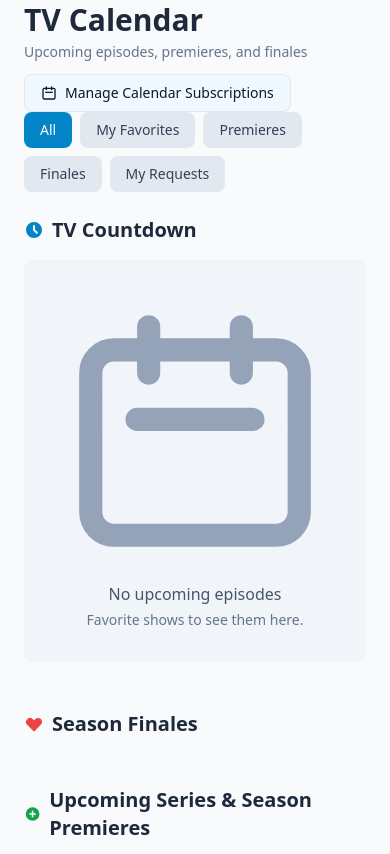
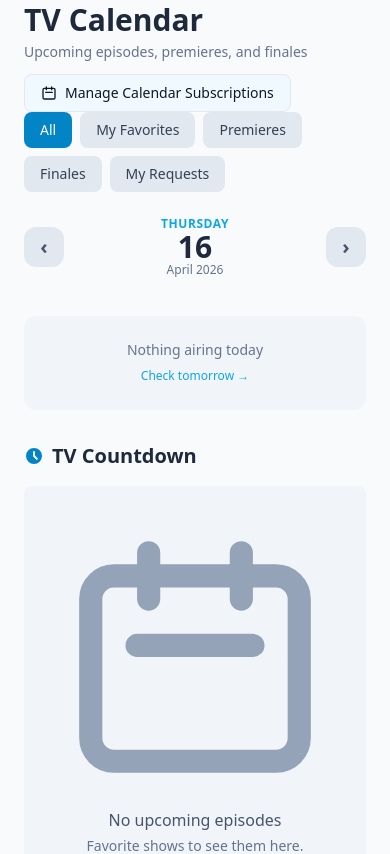
Before and after one commit to scottwf/show_notes, a Python web app: template app/templates/calendar.html in a window 390 px wide. Shown: the part 126-980 px from the top of the page. Run offline with Jinja, Linux system fonts and the light colour scheme; the template is opened without the code that fills it, so the values that code supplies are empty; some libraries are stand-ins or nearby versions.

Commit message:
feat: add mobile single-day calendar view with dot strip navigation

```diff
--- a/app/templates/calendar.html
+++ b/app/templates/calendar.html
@@ -54,6 +54,90 @@
             My Requests
         </button>
     </div>
+
+    <!-- ── Single Day View (mobile) ──────────────────────────────── -->
+    <div class="md:hidden mb-8">
+
+      <!-- Day navigator -->
+      <div class="flex items-center justify-between mb-3">
+        <button @click="prevDay()"
+                class="w-10 h-10 flex items-center justify-center rounded-xl
+                       bg-slate-200 dark:bg-slate-700 text-slate-600 dark:text-slate-300
+                       hover:bg-slate-300 dark:hover:bg-slate-600 transition-colors text-xl font-bold">
+          ‹
+        </button>
+
+        <div class="text-center flex-1 px-2">
+          <div class="text-xs font-bold text-sky-500 uppercase tracking-wider"
+               x-text="mobileDay.toLocaleDateString('en-US', { weekday: 'long' })">
+          </div>
+          <div class="text-3xl font-extrabold text-slate-800 dark:text-slate-100 leading-none my-0.5"
+               x-text="mobileDay.getDate()">
+          </div>
+          <div class="text-xs text-slate-500 dark:text-slate-400"
+               x-text="mobileDay.toLocaleDateString('en-US', { month: 'long', year: 'numeric' })">
+          </div>
+        </div>
+
+        <button @click="nextDay()"
+                class="w-10 h-10 flex items-center justify-center rounded-xl
+                       bg-slate-200 dark:bg-slate-700 text-slate-600 dark:text-slate-300
+                       hover:bg-slate-300 dark:hover:bg-slate-600 transition-colors text-xl font-bold">
+          ›
+        </button>
+      </div>
+
+      <!-- Week dots strip -->
+      <div class="flex justify-center items-center gap-2 mb-4">
+        <template x-for="dot in weekDots" :key="dot.key">
+          <div class="rounded-full transition-all"
+               :class="{
+                 'w-2.5 h-2.5 bg-sky-400': dot.isToday && dot.isCurrent,
+                 'w-2 h-2 bg-sky-500/60': dot.isToday && !dot.isCurrent,
+                 'w-2 h-2 bg-blue-500': !dot.isToday && dot.hasEvents && dot.isCurrent,
+                 'w-1.5 h-1.5 bg-blue-400/60': !dot.isToday && dot.hasEvents && !dot.isCurrent,
+                 'w-1.5 h-1.5 bg-slate-600': !dot.hasEvents
+               }">
+          </div>
+        </template>
+      </div>
+
+      <!-- Events for current day -->
+      <div class="flex flex-col gap-2">
+        <template x-if="mobileDayEvents.length === 0">
+          <div class="bg-slate-100 dark:bg-slate-800 rounded-xl p-6 text-center">
+            <p class="text-slate-500 dark:text-slate-400 text-sm">Nothing airing today</p>
+            <button @click="nextDay()"
+                    class="mt-2 text-xs text-sky-500 hover:underline">
+              Check tomorrow →
+            </button>
+          </div>
+        </template>
+        <template x-for="chip in mobileDayEvents" :key="chip.show_title">
+          <a :href="chip.url"
+             class="flex items-center justify-between px-4 py-3 rounded-xl font-semibold
+                    cursor-pointer hover:opacity-80 transition-opacity border-l-4"
+             :class="{
+               'bg-blue-900/80 border-blue-500 text-blue-100':       chip.type === 'episode' && !chip.is_premiere,
+               'bg-purple-900/80 border-purple-500 text-purple-100': chip.is_premiere || chip.type === 'premiere',
+               'bg-red-900/80 border-red-500 text-red-100':          chip.type === 'finale'
+             }">
+            <div class="min-w-0">
+              <div class="text-sm font-bold truncate" x-text="chip.show_title"></div>
+              <div class="text-xs opacity-70 mt-0.5"
+                   x-text="chip.count > 1
+                     ? chip.count + ' episodes'
+                     : 'S' + String(chip.season_number).padStart(2,'0') + 'E' + String(chip.episode_number).padStart(2,'0') + (chip.episode_title ? ' · ' + chip.episode_title : '')">
+              </div>
+            </div>
+            <svg class="w-4 h-4 flex-shrink-0 ml-3 opacity-50" fill="none" stroke="currentColor" viewBox="0 0 24 24">
+              <path stroke-linecap="round" stroke-linejoin="round" stroke-width="2" d="M9 5l7 7-7 7"/>
+            </svg>
+          </a>
+        </template>
+      </div>
+    </div>
+    <!-- ── End single day view ─────────────────────────────────────── -->
 
     <!-- ── Week Grid (desktop) ─────────────────────────────────────── -->
     <div class="hidden md:block mb-8">
```
